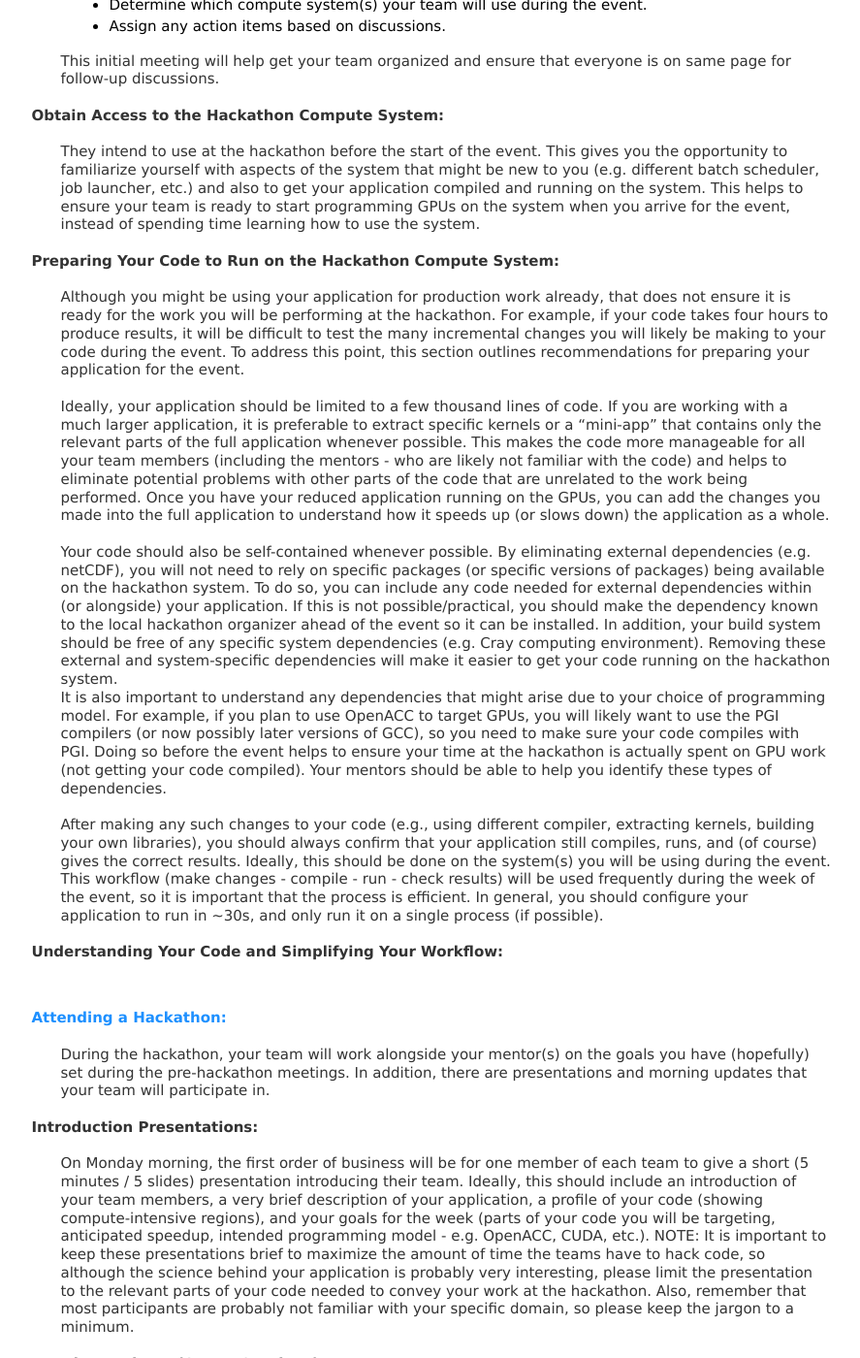
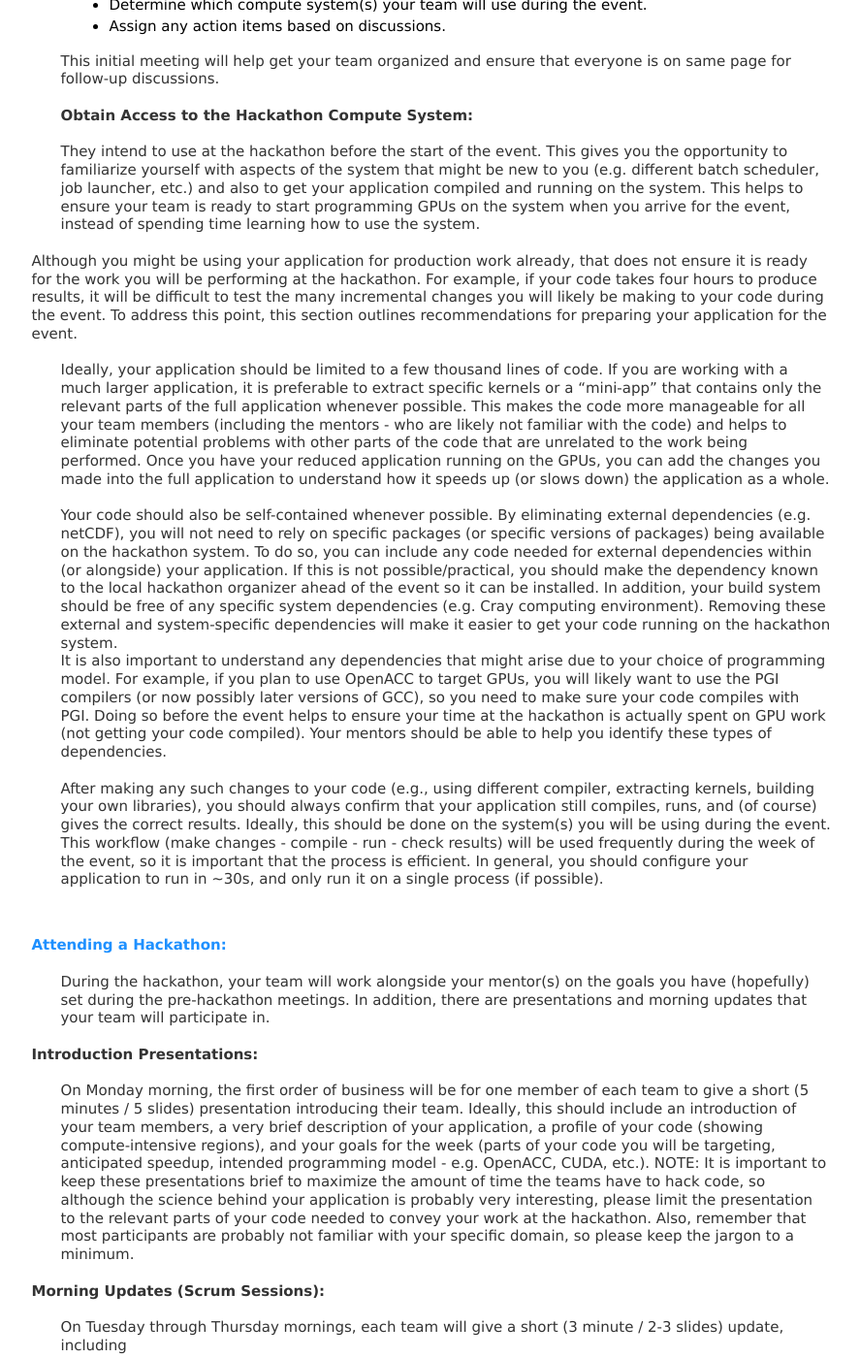
Before and after one commit to sdsc-hpc-training/sdsc-hpc-training.github.io, a Jekyll site: the page built from gpuhackathon/attendee_guide.html, in a window 1280 px wide and 1400 px high, scrolled down 901 px. Shown: the whole window at 97% size, without its empty margins (195-1082 px from the left). Built offline with Jekyll 4.4.1, drawn with Linux system fonts in a browser that asks for light colours.

Commit message:
Update attendee_guide.html

```diff
--- a/gpuhackathon/attendee_guide.html
+++ b/gpuhackathon/attendee_guide.html
@@ -39,7 +39,7 @@
           we find that teams who follow these suggestions typically have the
           greatest success.  </p>
           <p> &nbsp; </p>
-          <p><b>Team Introductions:</b></p>
+          <p class="indent"><b>Team Introductions:</b></p>
           <p> &nbsp; </p>
           <p class="indent">
             In the weeks leading up to the event, the local hackathon organizer will send
@@ -59,7 +59,7 @@
             <p class="indent">This initial meeting will help get your team organized and ensure that everyone is on same page for follow-up discussions.
             </p>
             <p> &nbsp; </p>
-            <p><b>Obtain Access to the Hackathon Compute System:</b></p>
+            <p class="indent"><b>Obtain Access to the Hackathon Compute System:</b></p>
             <p> &nbsp; </p>
             <p class="indent">
               They intend to use at the hackathon before the start of the
@@ -71,7 +71,7 @@
               how to use the system.
             </p>
             <p> &nbsp; </p>
-            <p><b>Preparing Your Code to Run on the Hackathon Compute System:</b></p>
+            <p class="indent><b>Preparing Your Code to Run on the Hackathon Compute System:</b></p>
             <p> &nbsp; </p>
             <p class="indent">
               Although you might be using your application for production work already, that does not
@@ -120,9 +120,9 @@
               on a single process (if possible).
             </p>
             <p> &nbsp; </p>
-            <p><b>Understanding Your Code and Simplifying Your Workflow:</b></p>
+<!-----
+            <p class="indent><b>Understanding Your Code and Simplifying Your Workflow:</b></p>
             <p> &nbsp; </p>
-      <!-----
             <p class="indent">content here </p>
             <p> &nbsp; </p>
 ----->
```
